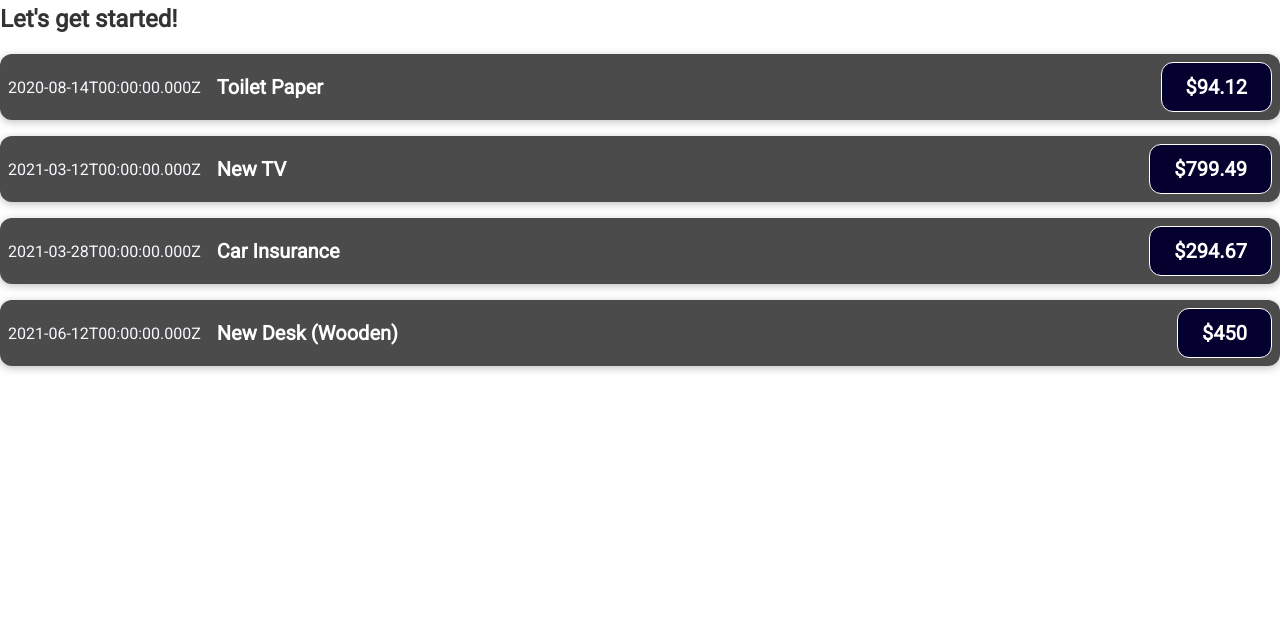
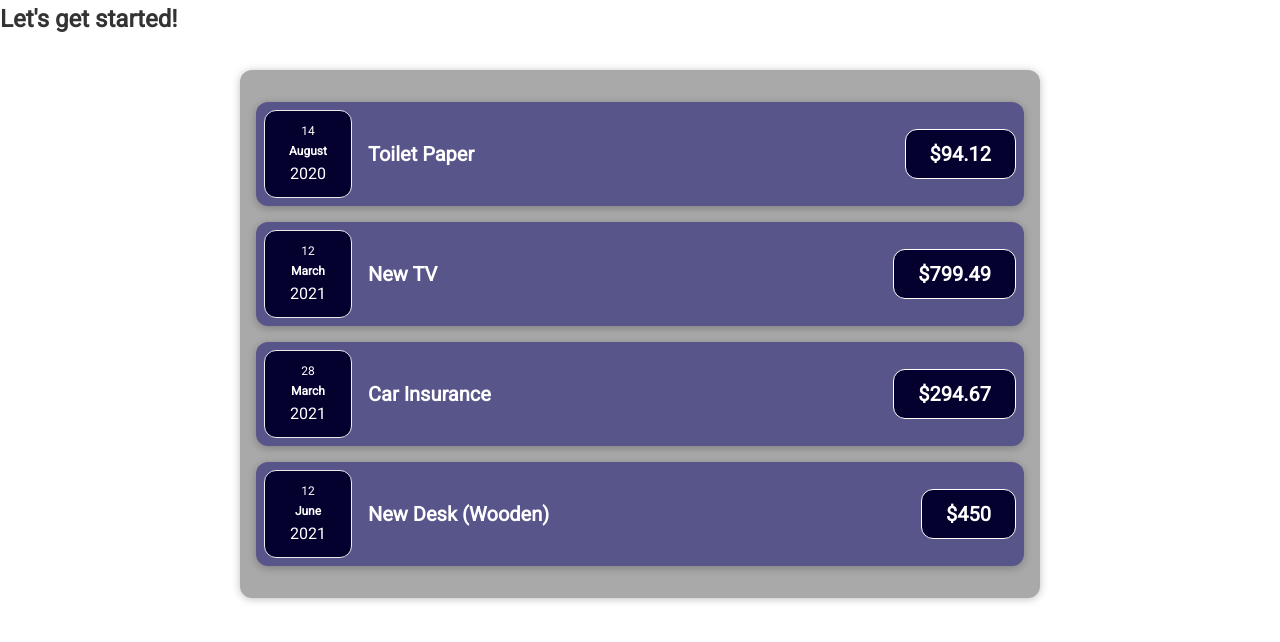
Before and after one commit to Budhathoki-A/expense-tracker, a React (Create React App) app: page / in a window 1280 px wide. Shown: the top 642 px of the page. Built offline with nearby package versions, Linux system fonts and the light colour scheme.

Commit message:
styling and props added

```diff
--- a/src/App.js
+++ b/src/App.js
@@ -1,5 +1,5 @@
 import React from 'react';
-import ExpenseItem from './components/ExpenseItem';
+import Expense from './components/Expense';
 function App() {
   const expenses = [
     {
@@ -8,7 +8,12 @@
       amount: 94.12,
       date: new Date(2020, 7, 14),
     },
-    { id: 'e2', title: 'New TV', amount: 799.49, date: new Date(2021, 2, 12) },
+    {
+      id: 'e2',
+      title: 'New TV',
+      amount: 799.49,
+      date: new Date(2021, 2, 12),
+    },
     {
       id: 'e3',
       title: 'Car Insurance',
@@ -25,26 +30,7 @@
   return (
     <div>
       <h2>Let's get started!</h2>
-      <ExpenseItem
-        title={expenses[0].title}
-        amount={expenses[0].amount}
-        date={expenses[0].date}
-      />
-      <ExpenseItem
-        title={expenses[1].title}
-        amount={expenses[1].amount}
-        date={expenses[1].date}
-      />
-      <ExpenseItem
-        title={expenses[2].title}
-        amount={expenses[2].amount}
-        date={expenses[2].date}
-      />
-      <ExpenseItem
-        title={expenses[3].title}
-        amount={expenses[3].amount}
-        date={expenses[3].date}
-      />
+      <Expense items={expenses} />
     </div>
   );
 }
--- /dev/null
+++ b/src/components/Expense.css
@@ -0,0 +1,9 @@
+.expenses {
+  padding: 1rem;
+  background-color: darkgrey;
+  margin: 2rem auto;
+  width: 50rem;
+  max-width: 95%;
+  border-radius: 12px;
+  box-shadow: 0 1px 8px rgba(0, 0, 0, 0.25);
+}
--- /dev/null
+++ b/src/components/Expense.js
@@ -0,0 +1,32 @@
+import React from 'react';
+import ExpenseItem from './ExpenseItem';
+import './Expense.css';
+
+function Expense(props) {
+  return (
+    <div className='expenses'>
+      <ExpenseItem
+        title={props.items[0].title}
+        amount={props.items[0].amount}
+        date={props.items[0].date}
+      />
+      <ExpenseItem
+        title={props.items[1].title}
+        amount={props.items[1].amount}
+        date={props.items[1].date}
+      />
+      <ExpenseItem
+        title={props.items[2].title}
+        amount={props.items[2].amount}
+        date={props.items[2].date}
+      />
+      <ExpenseItem
+        title={props.items[3].title}
+        amount={props.items[3].amount}
+        date={props.items[3].date}
+      />
+    </div>
+  );
+}
+
+export default Expense;
--- /dev/null
+++ b/src/components/ExpenseDate.css
@@ -0,0 +1,26 @@
+.expense-date {
+  display: flex;
+  flex-direction: column;
+  width: 5.5rem;
+  height: 5.5rem;
+  border: 1px solid #ececec;
+  background-color: #05012e;
+  color: white;
+  border-radius: 12px;
+  align-items: center;
+  justify-content: center;
+}
+
+.expense-date__month {
+  font-size: 0.75rem;
+  font-weight: bold;
+}
+
+.expense-date__year {
+  font-size: 0.75rem;
+}
+
+.expense-date__day {
+  font-size: 1.5rem;
+  font-weight: bold;
+}
--- /dev/null
+++ b/src/components/ExpenseDate.js
@@ -0,0 +1,15 @@
+import './ExpenseDate.css';
+
+function ExpenseDate(props) {
+  const month = props.date.toLocaleString('en-US', { month: 'long' });
+  const day = props.date.toLocaleString('en-US', { day: '2-digit' });
+  const year = props.date.getFullYear();
+  return (
+    <div className='expense-date'>
+      <div className='expense-date__year'>{day}</div>
+      <div className='expense-date__month'>{month}</div>
+      <div className='expsense-date__day'>{year}</div>
+    </div>
+  );
+}
+export default ExpenseDate;
--- a/src/components/ExpenseItem.css
+++ b/src/components/ExpenseItem.css
@@ -6,7 +6,7 @@
   padding: 0.5rem;
   margin: 1rem 0;
   border-radius: 12px;
-  background-color: #4b4b4b;
+  background-color: rgb(9 5 109 / 51%);
 }
 .expense-item__date {
   box-sizing: border-box;
--- a/src/components/ExpenseItem.js
+++ b/src/components/ExpenseItem.js
@@ -1,11 +1,12 @@
 import React from 'react';
+import ExpenseDate from './ExpenseDate';
 import '../index.css';
 import './ExpenseItem.css';
 
 function ExpenseItem(props) {
   return (
     <div className='expense-item'>
-      <div className='expense-item__date'>{props.date.toISOString()}</div>
+      <ExpenseDate date={props.date} />
       <div className='expense-item__description'>
         <h2>{props.title}</h2>
       </div>
```
Also changed, not shown: src/components/Card.js (added, +8 -0 lines), src/components/Card.css (added).
